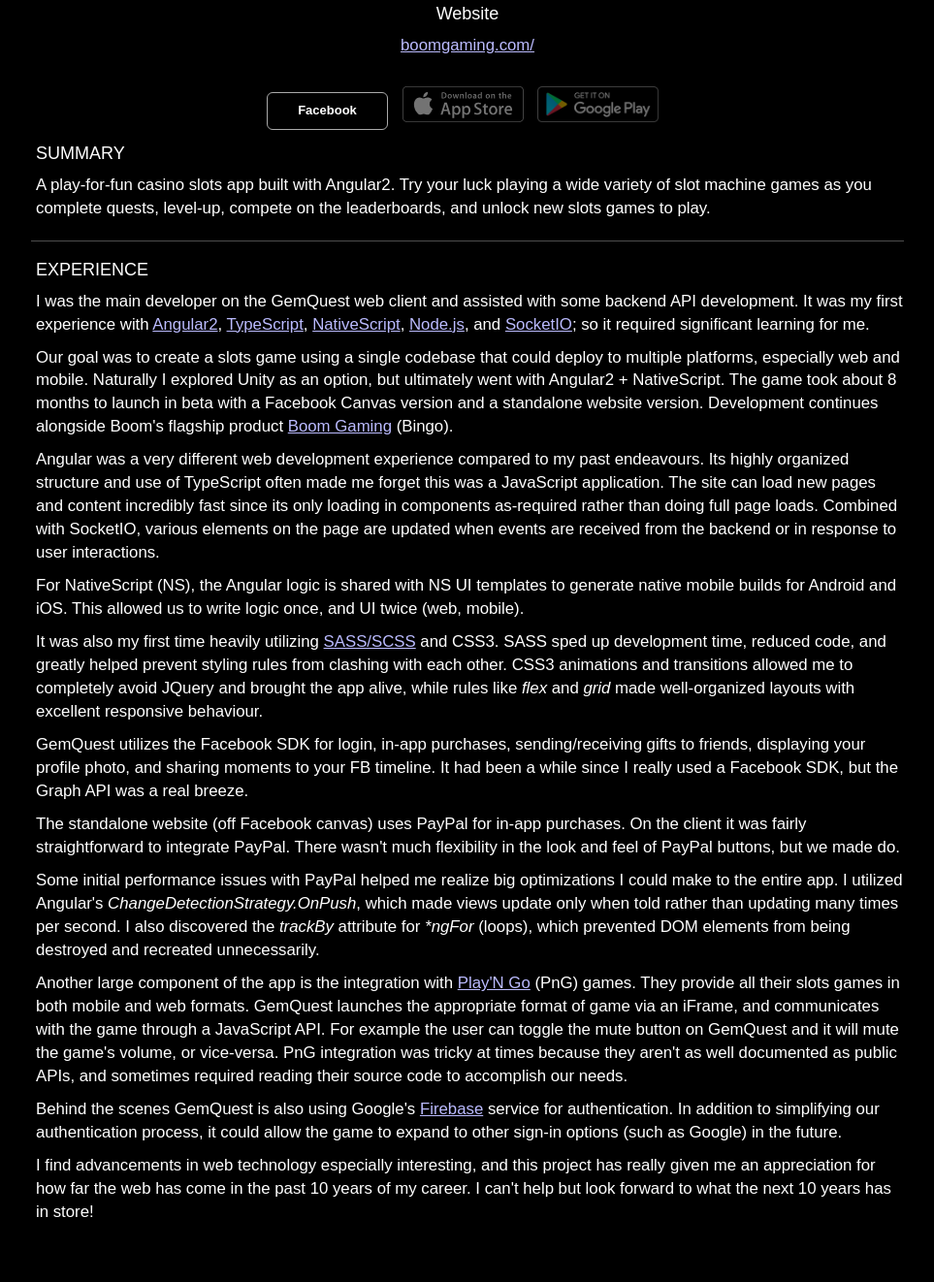
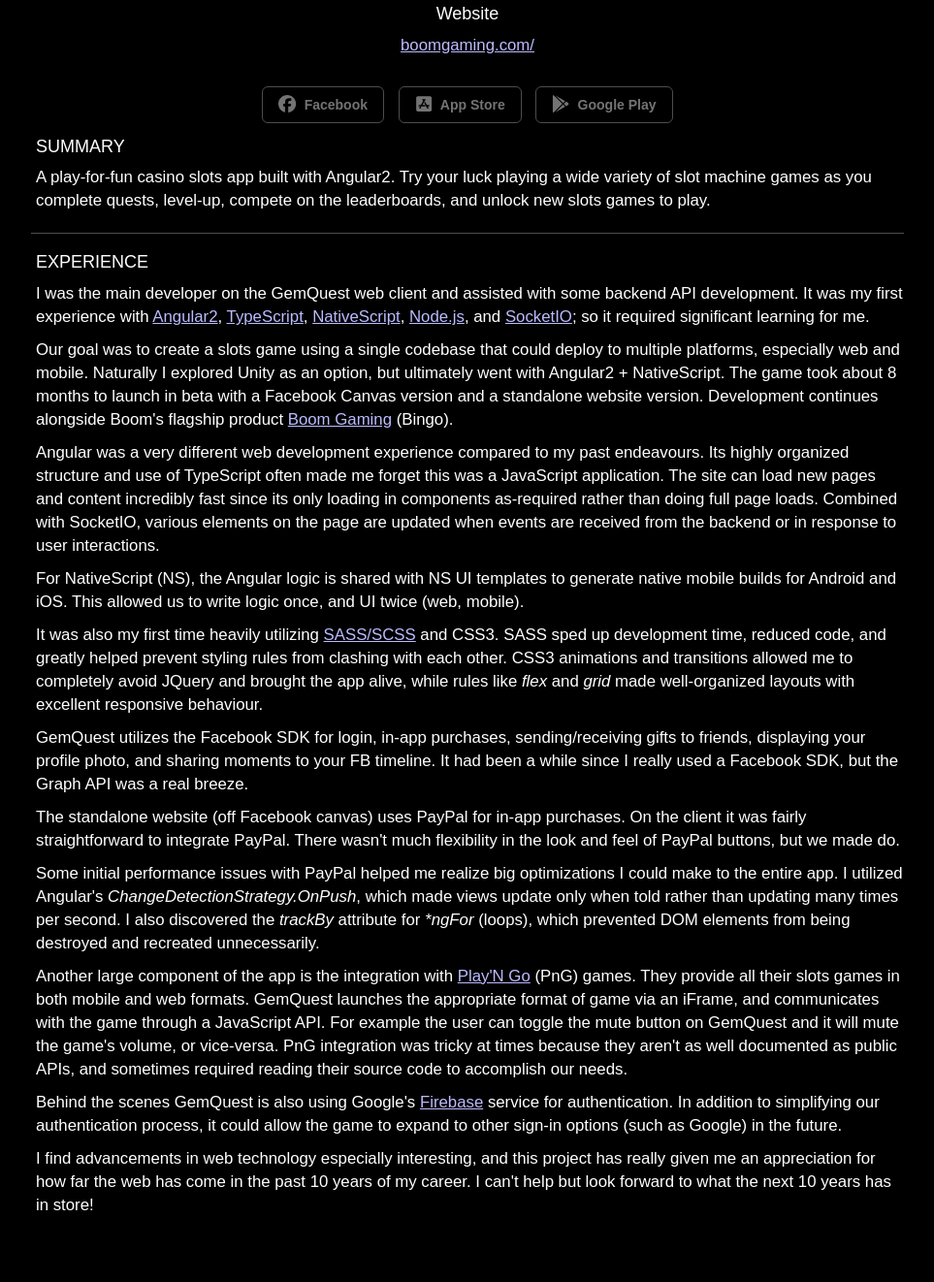
Before and after one commit to bradkeys/bradkeys.com, a Jekyll site: the page built from portfolio/gemquest.html, in a window 1280 px wide. Shown: the part 942-2264 px from the top of the page at 97% size, without its empty margins (158-1121 px from the left). Built offline with Jekyll 4.4.1, drawn with Linux system fonts in a browser that asks for light colours.

Commit message:
Render platform badges with Font Awesome icons; add Windows and Mac
Replaces the four custom badge images with icon + label pills built from
Font Awesome Free SVGs (vendored in _includes/icons, inlined so they use
currentColor). Platforms are described in _data/platforms.yml, so adding
one is a data change. Adds Windows and Mac for Switchit, Bursting with
Colour and Tire & Brimstone, and unlinks the Facebook badges on GemQuest
and Tail Towns Friends.

Co-Authored-By: Claude Sonnet 5.5 <noreply@anthropic.com>

```diff
--- a/_data/image_sizes.yml
+++ b/_data/image_sizes.yml
@@ -1,7 +1,4 @@
 # Generated by script/image-sizes. Do not edit.
-"/img/badges/GooglePlay.png": [564, 168]
-"/img/badges/steam.png": [564, 168]
-"/img/badges/web.png": [564, 168]
 "/img/icon_github.png": [120, 120]
 "/img/icon_linkedin.png": [128, 128]
 "/img/icon_rebelhippo.png": [180, 180]
--- a/_layouts/portfolio.html
+++ b/_layouts/portfolio.html
@@ -33,27 +33,15 @@ layout: default
     {% endif %}
     <div id="platforms">
         {% for platform in project.platforms %}
-            {% comment %}A platform with no URL (e.g. the app was removed from its store) is still listed, unlinked.{% endcomment %}
-            {% assign suffix = '' %}
-            {% unless platform[1] %}{% assign suffix = ' (no longer available)' %}{% endunless %}
-            {% capture badge %}
-                {% if platform[0] == 'iOS' %}
-                    <img src="/img/badges/iOS.svg" alt="Download on the App Store{{ suffix }}" />
-                {% elsif platform[0] == 'Google Play' %}
-                    <img src="/img/badges/GooglePlay.png" {% include img-size.html src="/img/badges/GooglePlay.png" %} alt="Get it on Google Play{{ suffix }}" />
-                {% elsif platform[0] == 'Web' %}
-                    <img src="/img/badges/web.png" {% include img-size.html src="/img/badges/web.png" %} alt="Play in your browser{{ suffix }}" />
-                {% elsif platform[0] == 'Steam' %}
-                    <img src="/img/badges/steam.png" {% include img-size.html src="/img/badges/steam.png" %} alt="Available on Steam{{ suffix }}" />
-                {% else %}
-                    {% comment %}No badge artwork for this platform (e.g. Facebook): show its name instead.{% endcomment %}
-                    <span class="platform-name">{{ platform[0] }}{{ suffix }}</span>
-                {% endif %}
-            {% endcapture %}
+            {% comment %}Icons and labels come from _data/platforms.yml. A platform with no URL (e.g. the app was removed from its store) is still listed, unlinked.{% endcomment %}
+            {% assign key = platform[0] %}
+            {% assign info = site.data.platforms[key] %}
+            {% assign label = info.label | default: platform[0] %}
+            {% capture badge %}{% if info.icon %}{% include icons/{{ info.icon }}.svg %}{% endif %}<span>{{ label }}</span>{% endcapture %}
             {% if platform[1] %}
-                <a class="hvr-grow" href="{{ platform[1] }}">{{ badge }}</a>
+                <a class="platform hvr-grow" href="{{ platform[1] }}">{{ badge }}</a>
             {% else %}
-                <span class="platform-unlinked" title="No longer available">{{ badge }}</span>
+                <span class="platform platform-unlinked" title="No longer available">{{ badge }}<span class="visually-hidden"> (no longer available)</span></span>
             {% endif %}
         {% endfor %}
     </div>
--- a/_sass/_style.scss
+++ b/_sass/_style.scss
@@ -500,33 +500,35 @@ html {
                     #platforms {
                         margin-bottom: 15px;
 
-                        a, .platform-unlinked {
+                        .platform {
+                            display: inline-flex;
+                            align-items: center;
+                            gap: 8px;
+                            margin: 15px 5px 0;
+                            padding: 8px 16px;
+                            border: 1px solid #aaa;
+                            border-radius: 6px;
+                            font-size: 14px;
+                            font-weight: bold;
+                            color: white;
                             text-decoration: none;
-                            margin-right: 10px;
-                            margin-top: 15px;
+                        }
+
+                        .platform-icon {
+                            width: 1.3em;
+                            height: 1.3em;
+                            fill: currentColor;
+                        }
+
+                        a.platform:hover,
+                        a.platform:focus-visible {
+                            border-color: white;
+                            background: #1a1a1a;
                         }
 
                         .platform-unlinked {
-                            display: inline-block;
                             opacity: 0.45;
                             cursor: default;
-                        }
-
-                        .platform-name {
-                            display: inline-block;
-                            box-sizing: border-box;
-                            width: 125px;
-                            padding: 9px 0;
-                            border: 1px solid #aaa;
-                            border-radius: 6px;
-                            font-size: 13px;
-                            font-weight: bold;
-                            color: white;
-                            text-align: center;
-                        }
-
-                        img {
-                            width: 125px;
                         }
                     }
 
```
Also changed, not shown: _data/platforms.yml (added, +23 -0 lines), _data/portfolio.yml (+10 -2 lines), _includes/icons/app-store-ios.svg (added), _includes/icons/apple.svg (added), _includes/icons/facebook.svg (added), _includes/icons/globe.svg (added), _includes/icons/google-play.svg (added), _includes/icons/steam.svg (added), _includes/icons/windows.svg (added), img/badges/GooglePlay.png (deleted), img/badges/iOS.svg (deleted), img/badges/steam.png (deleted), img/badges/web.png (deleted).
